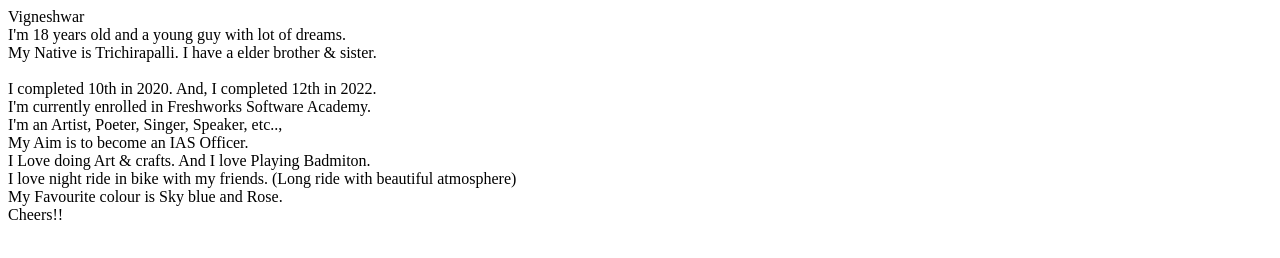
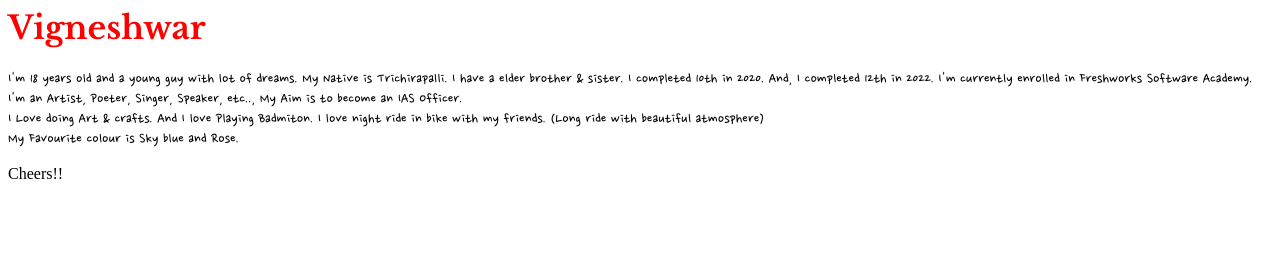
Before and after one commit to vigneshwarvj/Vigneshwar-Vijayakumar, a plain HTML site: page index.html in a window 1280 px wide. Drawn offline with nearby package versions, Linux system fonts and the light colour scheme.

Commit message:
Added style in html

```diff
--- a/index.html
+++ b/index.html
@@ -1,13 +1,31 @@
-Vigneshwar
-<br>
-I'm 18 years old and a young guy with lot of dreams. <br>
-My Native is Trichirapalli. I have a elder brother & sister. <br>
-<br>
 
-I completed 10th in 2020. And, I completed 12th in 2022. <br>
-I'm currently enrolled in Freshworks Software Academy. <br>
-I'm an Artist, Poeter, Singer, Speaker, etc.., <br> My Aim is to become an IAS Officer. <br>
-I Love doing Art & crafts. And I love Playing Badmiton. <br>
+<html>
+<body>
+<head> <h1> Vigneshwar </h1> </head>
+       <title> VV </title>
+
+<link rel="stylesheet" href="style.css" />
+<link rel="preconnect" href="https://fonts.googleapis.com">
+<link rel="preconnect" href="https://fonts.gstatic.com" crossorigin>
+<link href="https://fonts.googleapis.com/css2?family=Libre+Baskerville:ital,wght@0,400;0,700;1,400&display=swap" rel="stylesheet">
+
+
+<link rel="preconnect" href="https://fonts.googleapis.com">
+<link rel="preconnect" href="https://fonts.gstatic.com" crossorigin>
+<link href="https://fonts.googleapis.com/css2?family=Libre+Baskerville:ital,wght@0,400;0,700;1,400&family=Nanum+Pen+Script&display=swap" rel="stylesheet">
+
+
+
+
+<p>I'm 18 years old and a young guy with lot of dreams.
+My Native is Trichirapalli. I have a elder brother & sister.
+I completed 10th in 2020. And, I completed 12th in 2022.
+I'm currently enrolled in Freshworks Software Academy.
+I'm an Artist, Poeter, Singer, Speaker, etc.., My Aim is to become an IAS Officer. <br>
+I Love doing Art & crafts. And I love Playing Badmiton.
 I love night ride in bike with my friends. (Long ride with beautiful atmosphere) <br>
-My Favourite colour is Sky blue and Rose. <br>
+My Favourite colour is Sky blue and Rose.</p>
 Cheers!!
+
+</body>
+</html>
--- /dev/null
+++ b/style.css
@@ -0,0 +1,9 @@
+
+h1 {
+	 color:red;
+	 font-family:"Libre Baskerville";
+}
+p {
+	color:#000000;
+	font-family: 'Nanum Pen Script', cursive;
+}
```
